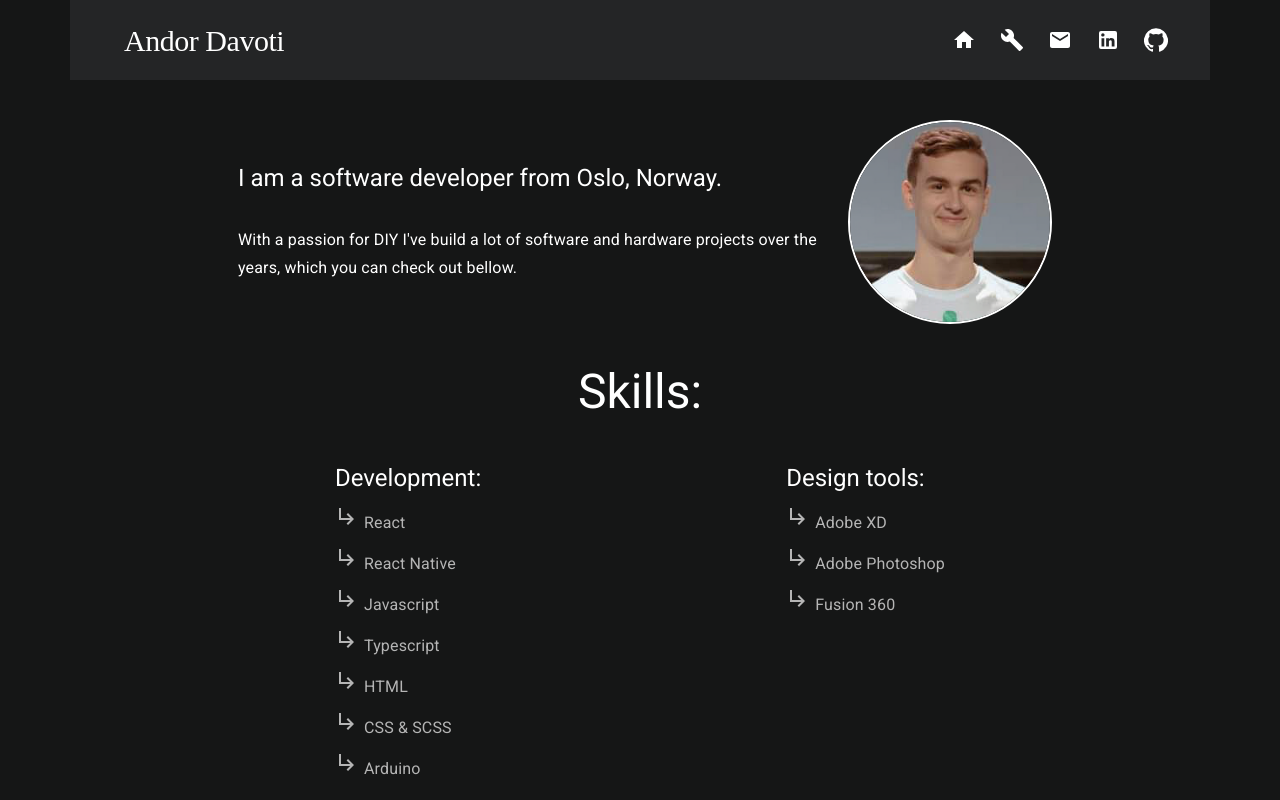
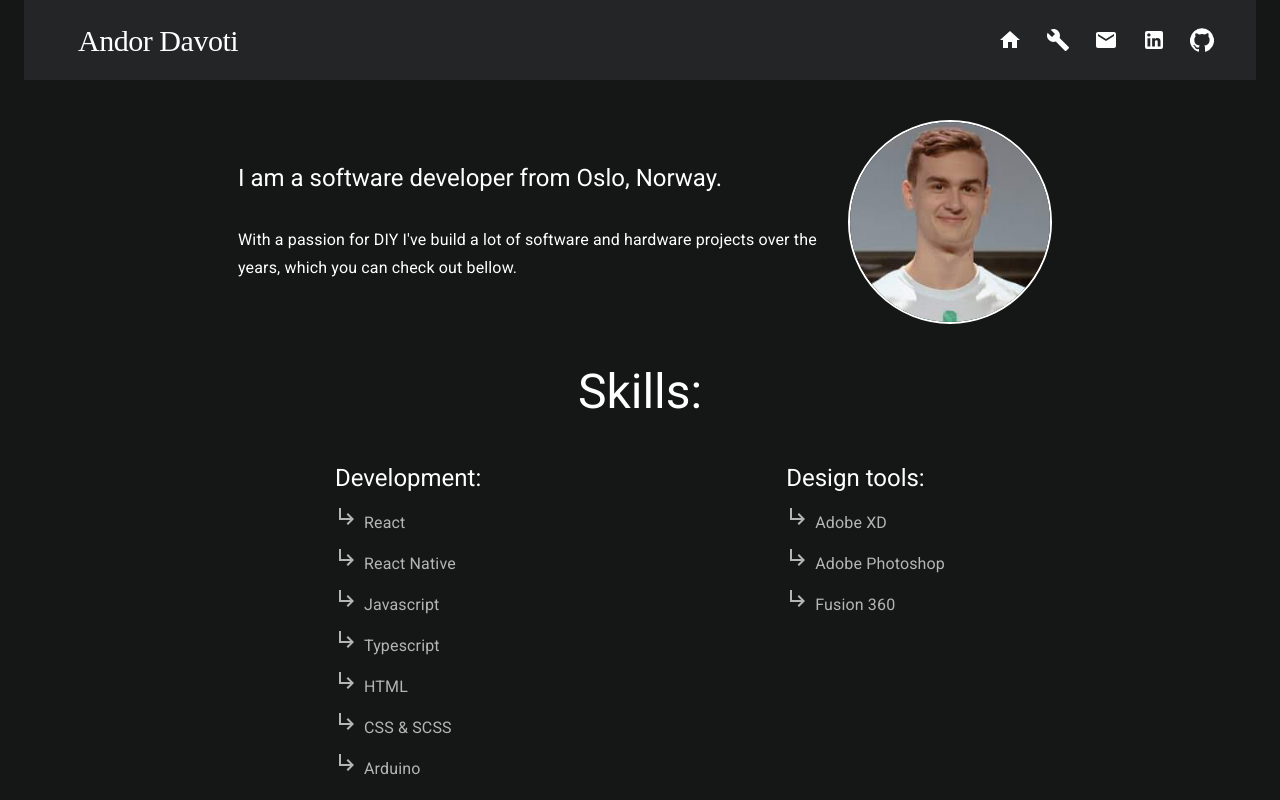
Before and after one commit to andordavoti/personal-website, a React (Create React App) app: page / in a window 1280 px wide. Shown: the top 800 px of the page. Built offline with nearby package versions, Linux system fonts and the light colour scheme; a web font is replaced by a local one.

Commit message:
moved Header styles from SCSS to MUI styling

```diff
--- a/src/components/Header/HeaderDesktop.tsx
+++ b/src/components/Header/HeaderDesktop.tsx
@@ -14,7 +14,13 @@ import LinkedInIcon from '@material-ui/icons/LinkedIn';
 import GitHubIcon from '@material-ui/icons/GitHub';
 import IconButton from '@material-ui/core/IconButton';
 
-const useStyles = makeStyles({
+const useStyles = makeStyles((theme) => ({
+    header: {
+        display: 'block',
+        marginLeft: 'auto',
+        marginRight: 'auto',
+        maxWidth: theme.breakpoints.values.lg,
+    },
     titleContainer: {
         display: 'flex',
         flex: 1,
@@ -31,12 +37,12 @@ const useStyles = makeStyles({
         display: 'flex',
         alignItems: 'center',
     },
-});
+}));
 
 const HeaderDesktop: React.FC = () => {
     const styles = useStyles();
     return (
-        <div className="header">
+        <Container className={styles.header}>
             <Navbar>
                 <Container className={styles.titleContainer}>
                     <Link to="/">
@@ -84,7 +90,7 @@ const HeaderDesktop: React.FC = () => {
                     </IconButton>
                 </div>
             </Navbar>
-        </div>
+        </Container>
     );
 };
 
--- a/src/components/Header/HeaderMobile/HeaderMobile.component.tsx
+++ b/src/components/Header/HeaderMobile/HeaderMobile.component.tsx
@@ -1,8 +1,6 @@
 import React from 'react';
 import { Link } from 'react-router-dom';
 import { makeStyles, Typography, Container } from '@material-ui/core';
-
-import './HeaderMobile.styles.scss';
 
 import Navbar from '../Navbar/Navbar.component';
 import NavItemIcon from '../NavItemIcon/NavItemIcon.component';
--- a/src/components/Header/HeaderMobile/HeaderMobile.styles.scss
+++ /dev/null
@@ -1,19 +0,0 @@
-.header {
-    display: block;
-    margin-left: auto;
-    margin-right: auto;
-    max-width: 1140px;
-
-    .title-container {
-        display: flex;
-        flex: 1;
-        justify-content: flex-start;
-    }
-
-    .title {
-        font-weight: 300;
-        color: white;
-        font-size: 30px;
-        font-family: MustangW01-Regular;
-    }
-}
```
